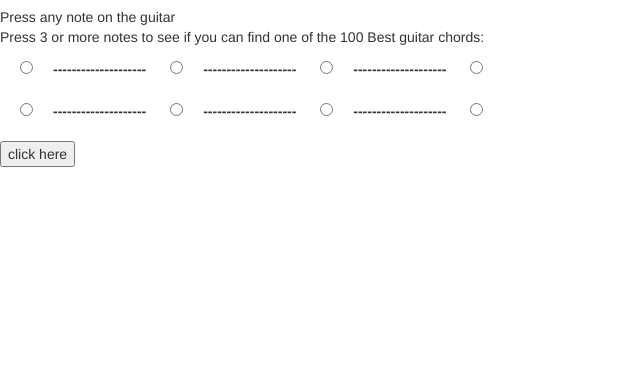
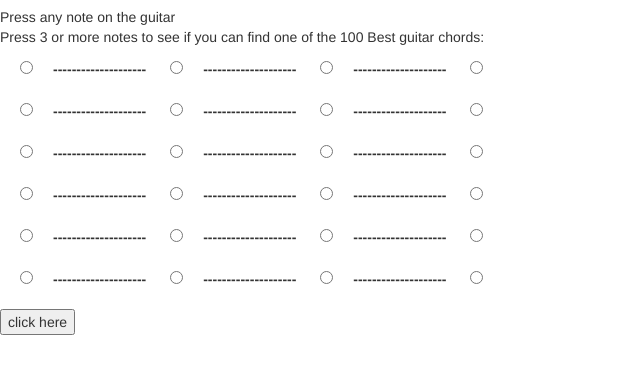
Before and after one commit to jessecallahan/guitar-project, a plain HTML site: page index.html in a window 1280 px wide. Shown: the part 63-436 px from the top of the page, without its empty margins (0-640 px from the left). Drawn offline with Linux system fonts and the light colour scheme.

Commit message:
adds 6 strings

```diff
--- a/index.html
+++ b/index.html
@@ -1,4 +1,5 @@
 <html>
+
 <head>
   <link href="css/bootstrap.css" rel="stylesheet" type="text/css">
   <link href="css/styles.css" rel="stylesheet" type="text/css">
@@ -12,19 +13,86 @@
     Press 3 or more notes to see if you can find one of the 100 Best guitar chords:
   </p>
 
-  <form id = "in">
-
+  <form id="in">
+    <div id="six" class="row">
+      <div class="col-lg-12">
+        <div class="form-group">
+          <label class='submit'>
+            <input type="radio" class="submit" name="sixthstring" value="a6">--------------------</label>
+          <label class='submit'>
+            <input type="radio" name="sixthstring" value="b6">--------------------</label>
+          <label class='submit'>
+            <input type="radio" name="sixthstring" value="c6">--------------------</label>
+          <label class='submit'>
+            <input type="radio" name="sixthstring" value="d6"></label>
+          <!-- <Label is here for placement of error message-> -->
+          <label for="ownership" class="error" style="display:none;">Not 3 or more notes</label>
+        </div>
+      </div>
+    </div>
+    </div>
+    <div id="five" class="row">
+      <div class="col-lg-12">
+        <div class="form-group">
+          <label class='submit'>
+            <input type="radio" class="submit" name="fifthstring" value="a5">--------------------</label>
+          <label class='submit'>
+            <input type="radio" name="fifthstring" value="b5">--------------------</label>
+          <label class='submit'>
+            <input type="radio" name="fifthstring" value="c5">--------------------</label>
+          <label class='submit'>
+            <input type="radio" name="fifthstring" value="d5"></label>
+          <!-- <Label is here for placement of error message-> -->
+          <label for="ownership" class="error" style="display:none;">Not 3 or more notes</label>
+        </div>
+      </div>
+    </div>
+    </div>
+    <div id="four" class="row">
+      <div class="col-lg-12">
+        <div class="form-group">
+          <label class='submit'>
+            <input type="radio" class="submit" name="forthstring" value="a4">--------------------</label>
+          <label class='submit'>
+            <input type="radio" name="forthstring" value="b4">--------------------</label>
+          <label class='submit'>
+            <input type="radio" name="forthstring" value="c4">--------------------</label>
+          <label class='submit'>
+            <input type="radio" name="forthstring" value="d4"></label>
+          <!-- <Label is here for placement of error message-> -->
+          <label for="ownership" class="error" style="display:none;">Not 3 or more notes</label>
+        </div>
+      </div>
+    </div>
+    </div>
+    <div id="three" class="row">
+      <div class="col-lg-12">
+        <div class="form-group">
+          <label class='submit'>
+            <input type="radio" class="submit" name="thirdstring" value="a3">--------------------</label>
+          <label class='submit'>
+            <input type="radio" name="thirdstring" value="b3">--------------------</label>
+          <label class='submit'>
+            <input type="radio" name="thirdstring" value="c3">--------------------</label>
+          <label class='submit'>
+            <input type="radio" name="thirdstring" value="d3"></label>
+          <!-- <Label is here for placement of error message-> -->
+          <label for="ownership" class="error" style="display:none;">Not 3 or more notes</label>
+        </div>
+      </div>
+    </div>
+    </div>
     <div id="two" class="row">
       <div class="col-lg-12">
         <div class="form-group">
           <label class='submit'>
-    		<input type="radio" class = "submit" name= "secondstring" value="a2">--------------------</label>
+            <input type="radio" class="submit" name="secondstring" value="a2">--------------------</label>
           <label class='submit'>
-    		<input type="radio" name="secondstring" value="b2" >--------------------</label>
+            <input type="radio" name="secondstring" value="b2">--------------------</label>
           <label class='submit'>
-    		<input type="radio" name="secondstring" value="c2" >--------------------</label>
+            <input type="radio" name="secondstring" value="c2">--------------------</label>
           <label class='submit'>
-    		<input type="radio" name="secondstring" value="d2" ></label>
+            <input type="radio" name="secondstring" value="d2"></label>
           <!-- <Label is here for placement of error message-> -->
           <label for="ownership" class="error" style="display:none;">Not 3 or more notes</label>
         </div>
@@ -35,28 +103,29 @@
       <div class="col-lg-12">
         <div class="form-group">
           <label class='submit'>
-                <input type="radio" name="firststring" value="a1" >--------------------</label>
+            <input type="radio" name="firststring" value="a1">--------------------</label>
           <label class='submit'>
-                <input type="radio" name="firststring" value="b1" >--------------------</label>
+            <input type="radio" name="firststring" value="b1">--------------------</label>
           <label class='submit'>
-                <input type="radio" name="firststring" value="c1" >--------------------</label>
+            <input type="radio" name="firststring" value="c1">--------------------</label>
           <label class='submit'>
-                <input type="radio" name="firststring" value="d1" ></label>
+            <input type="radio" name="firststring" value="d1"></label>
           <!-- <Label is here for placement of error message-> -->
           <label for="ownership" class="error" style="display:none;">Not 3 or more notes</label>
         </div>
       </div>
     </div>
     </div>
-<button type="submit" value="submit" >click here</button>
+    <button type="submit" value="submit">click here</button>
   </form>
 
 
   <!-- <button class = "input">press</button> -->
 
-  <p class = "output">
+  <p class="output">
     <!-- <span class = "output"></span> -->
   </p>
 
   </div>
+
 </html>
```
Lines whose indentation alone changed are shown as unchanged.
